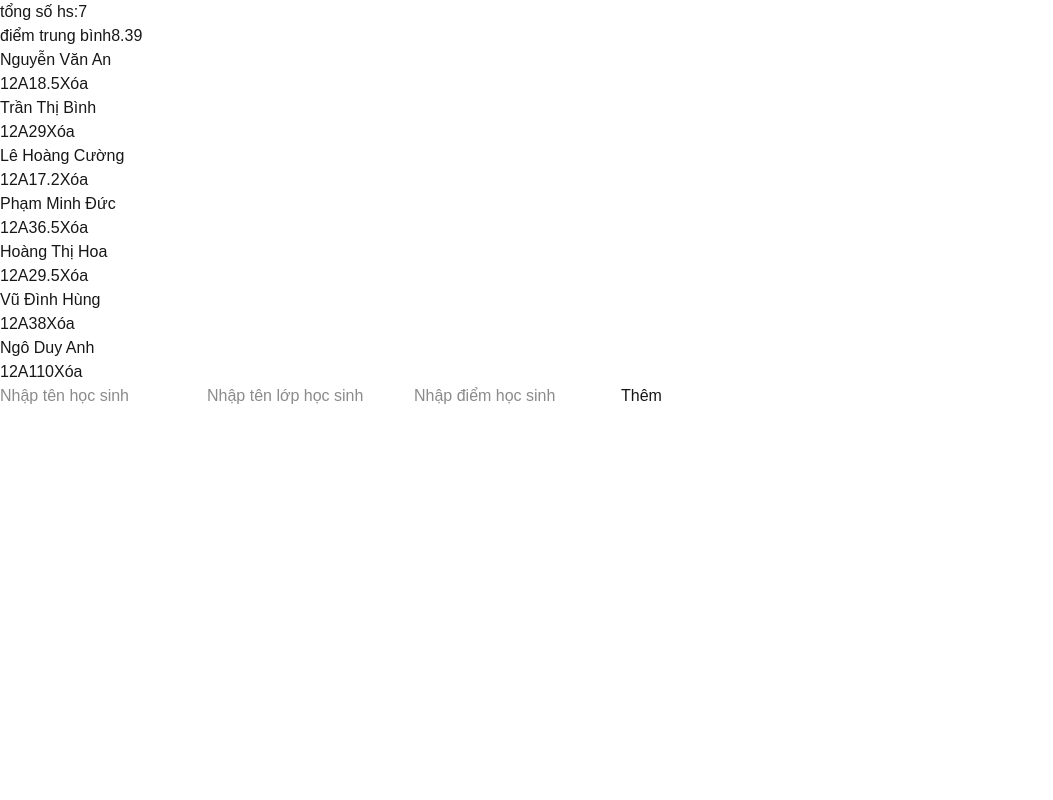
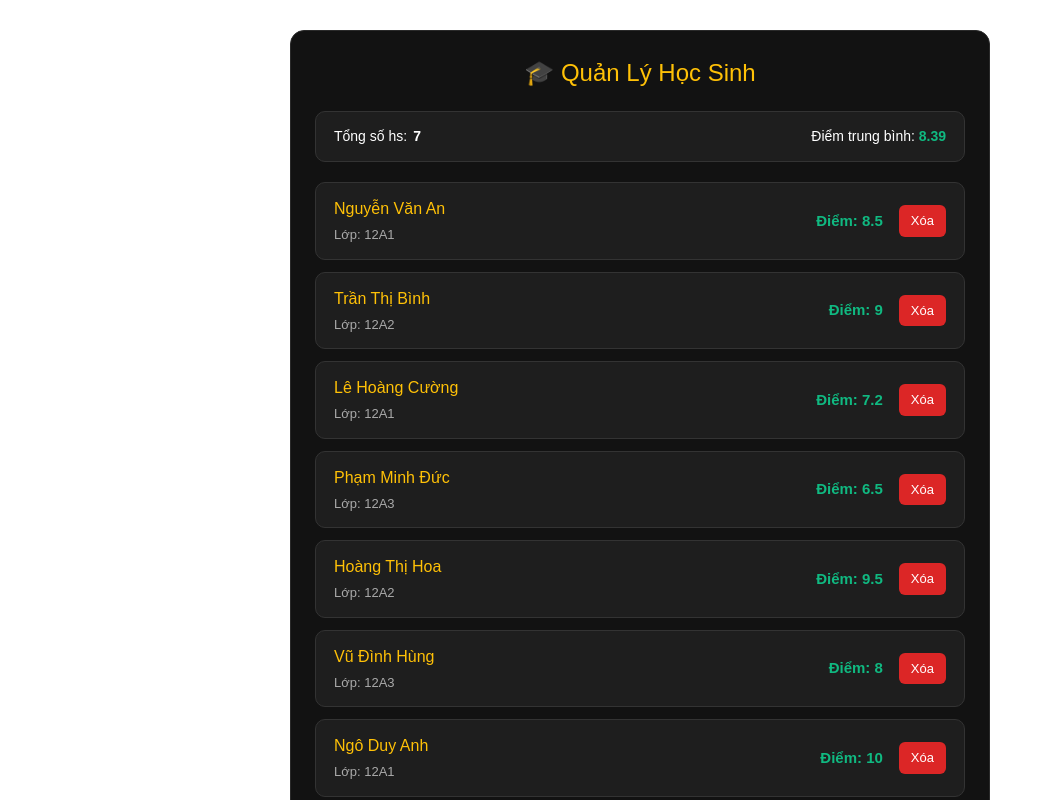
Before and after one commit to ngoia6664-tech/Learning_HTML_CSS, a Next.js app in the folder GIAI ĐOẠN 2 REACT/learning_react/: page /Day3/bai15 in a window 1280 px wide. Shown: the top 800 px of the page, without its empty margins (0-1053 px from the left). Built offline with nearby package versions, Linux system fonts and the light colour scheme.

Commit message:
bài 15 thêm css

```diff
--- a/GIAI ĐOẠN 2 REACT/learning_react/app/Day3/bai15/page.tsx
+++ b/GIAI ĐOẠN 2 REACT/learning_react/app/Day3/bai15/page.tsx
@@ -25,11 +25,15 @@ function ListStudent(props: {
   onRemove: () => void;
 }) {
   return (
-    <div>
-      <h3>{props.name}</h3>
-      <span>{props.className}</span>
-      <span>{props.score}</span>
-      <button onClick={props.onRemove}>Xóa</button>
+    <div style={styles.studentCard}>
+      <div style={styles.studentInfo}>
+        <h3 style={styles.studentName}>{props.name}</h3>
+        <span style={styles.studentClass}>Lớp: {props.className}</span>
+      </div>
+      <div style={styles.studentRight}>
+        <span style={styles.studentScore}>Điểm: {props.score}</span>
+        <button onClick={props.onRemove} style={styles.btnRemove}>Xóa</button>
+      </div>
     </div>
   );
 }
@@ -82,18 +86,21 @@ export default function Home() {
   const AvgScore =
     Student.reduce((acc, cur) => acc + cur.score, 0) / Student.length;
   return (
-    <div>
+    <div style={styles.container}>
+      <h2 style={styles.heading}>🎓 Quản Lý Học Sinh</h2>
       {/* //Khổi hiện điểm và tổng số hs */}
-      <div>
-        <h3>tổng số hs:{TotalStudent}</h3>
+      <div style={styles.statsBox}>
+        <div style={styles.statItem}>Tổng số hs: <strong>{TotalStudent}</strong></div>
+        <div style={styles.statItem}>
           {Student.length > 0 ? (
-          <h3>điểm trung bình{AvgScore.toFixed(2)}</h3>
+            <span>Điểm trung bình: <strong style={{ color: "#10b981" }}>{AvgScore.toFixed(2)}</strong></span>
           ) : (
-          <h3>Chưa có học sinh</h3>
+            <span>Chưa có học sinh</span>
           )}
         </div>
+      </div>
       {/* Khối hiển thị học sinh ban đã có */}
-      <div>
+      <div style={styles.listContainer}>
         {Student.map((x) => (
           <div key={x.id}>
             <ListStudent
@@ -105,13 +112,16 @@ export default function Home() {
           </div>
         ))}
       </div>
-      <div>
-        <form onSubmit={AddStudent}>
+      <div style={{ marginTop: "24px" }}>
+        <form onSubmit={AddStudent} style={styles.form}>
+          <h3 style={styles.formTitle}>Thêm học sinh mới</h3>
+          <div style={styles.inputGroup}>
             <input
               type="text"
               value={newStd.name}
               onChange={(e) => setNewStd({ ...newStd, name: e.target.value })}
               placeholder="Nhập tên học sinh"
+              style={styles.input}
             />
             <input
               type="text"
@@ -120,17 +130,159 @@ export default function Home() {
                 setNewStd({ ...newStd, className: e.target.value })
               }
               placeholder="Nhập tên lớp học sinh"
+              style={styles.input}
             />
             <input
               type="text"
               value={newStd.score}
               onChange={(e) => setNewStd({ ...newStd, score: e.target.value })}
               placeholder="Nhập điểm học sinh"
+              style={styles.input}
             />
-          <span style={{ color: "red" }}>{Loi}</span>
-          <button type="submit">Thêm</button>
+          </div>
+          <span style={{ color: "#ef4444", fontSize: "13px", fontWeight: 500 }}>{Loi}</span>
+          <button type="submit" style={styles.btnSubmit}>Thêm</button>
         </form>
       </div>
     </div>
   );
 }
+
+// 🎨 Cục CSS giao diện viết trực tiếp bằng JS Object (Logic giữ nguyên 100%)
+const styles = {
+  container: {
+    maxWidth: "700px",
+    margin: "30px auto",
+    backgroundColor: "#121212",
+    border: "1px solid #2a2a2a",
+    borderRadius: "14px",
+    padding: "24px",
+    color: "#ffffff",
+    fontFamily: "sans-serif",
+    width:"100%"
+  } as React.CSSProperties,
+
+  heading: {
+    color: "#ffc107",
+    fontSize: "24px",
+    marginBottom: "20px",
+    textAlign: "center" as const,
+  } as React.CSSProperties,
+
+  statsBox: {
+    display: "flex",
+    justifyContent: "space-between",
+    backgroundColor: "#1e1e1e",
+    border: "1px solid #333",
+    padding: "14px 18px",
+    borderRadius: "10px",
+    marginBottom: "20px",
+    fontSize: "14px",
+  } as React.CSSProperties,
+
+  statItem: {
+    display: "flex",
+    gap: "6px",
+    alignItems: "center",
+  } as React.CSSProperties,
+
+  listContainer: {
+    display: "flex",
+    flexDirection: "column" as const,
+    gap: "12px",
+  } as React.CSSProperties,
+
+  studentCard: {
+    display: "flex",
+    justifyContent: "space-between",
+    alignItems: "center",
+    backgroundColor: "#1e1e1e",
+    border: "1px solid #333",
+    borderRadius: "10px",
+    padding: "14px 18px",
+  } as React.CSSProperties,
+
+  studentInfo: {
+    display: "flex",
+    flexDirection: "column" as const,
+    gap: "4px",
+  } as React.CSSProperties,
+
+  studentName: {
+    color: "#ffc107",
+    fontSize: "16px",
+    margin: "0",
+  } as React.CSSProperties,
+
+  studentClass: {
+    color: "#aaa",
+    fontSize: "13px",
+  } as React.CSSProperties,
+
+  studentRight: {
+    display: "flex",
+    alignItems: "center",
+    gap: "16px",
+  } as React.CSSProperties,
+
+  studentScore: {
+    color: "#10b981",
+    fontSize: "15px",
+    fontWeight: "bold",
+  } as React.CSSProperties,
+
+  btnRemove: {
+    backgroundColor: "#dc2626",
+    color: "white",
+    border: "none",
+    padding: "6px 12px",
+    borderRadius: "6px",
+    fontSize: "13px",
+    cursor: "pointer",
+    fontWeight: 500,
+  } as React.CSSProperties,
+
+  form: {
+    backgroundColor: "#18181b",
+    border: "1px solid #333",
+    padding: "18px",
+    borderRadius: "10px",
+    display: "flex",
+    flexDirection: "column" as const,
+    gap: "12px",
+  } as React.CSSProperties,
+
+  formTitle: {
+    color: "#ffc107",
+    fontSize: "16px",
+    margin: "0 0 4px 0",
+  } as React.CSSProperties,
+
+  inputGroup: {
+    display: "grid",
+    gridTemplateColumns: "repeat(auto-fit, minmax(180px, 1fr))",
+    gap: "10px",
+  } as React.CSSProperties,
+
+  input: {
+    padding: "10px 14px",
+    backgroundColor: "#1e1e1e",
+    border: "1px solid #444",
+    borderRadius: "8px",
+    color: "#fff",
+    fontSize: "14px",
+    outline: "none",
+    boxSizing: "border-box" as const,
+  } as React.CSSProperties,
+
+  btnSubmit: {
+    backgroundColor: "#2563eb",
+    color: "white",
+    border: "none",
+    padding: "10px 16px",
+    borderRadius: "8px",
+    fontSize: "14px",
+    fontWeight: "bold",
+    cursor: "pointer",
+  } as React.CSSProperties,
+};
```
Lines whose indentation alone changed are shown as unchanged.
